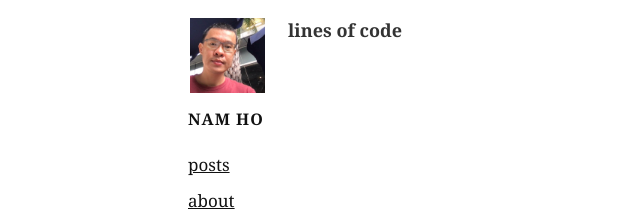
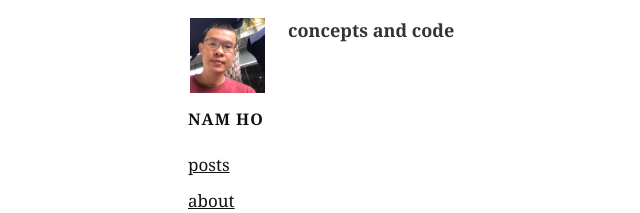
Before and after one commit to hotrannam/hotrannam.github.io, a Jekyll site: the page built from index.html, in a window 1280 px wide. Shown: the top 213 px of the page, without its empty margins (52-692 px from the left). Built offline with Jekyll 4.4.1, drawn with Linux system fonts in a browser that asks for light colours; nearby versions of some CDN libraries.

Commit message:
Update index.html

```diff
--- a/index.html
+++ b/index.html
@@ -4,7 +4,7 @@ title: "home"
 ---
 
 <section class="content">
-  <h3>lines of code</h3>
+  <h3>concepts and code</h3>
   <ul class="listing">
     {% for post in site.posts %}
       {% unless post.draft %}
```
